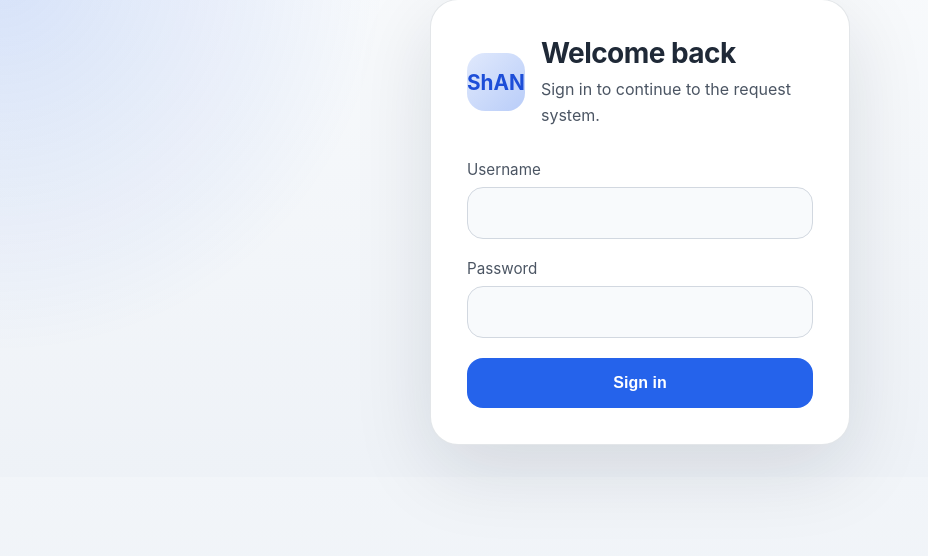
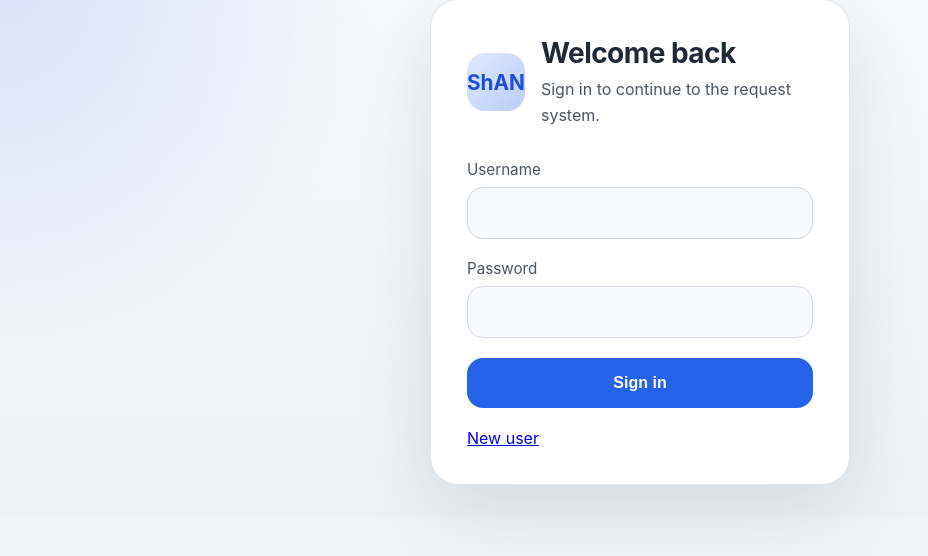
Before and after one commit to shan00000/Django_request_system, a Django app: page / in a window 1280 px wide. Shown: the part 33-589 px from the top of the page, without its empty margins (0-928 px from the left). Run offline with Django 5.2, Linux system fonts and the light colour scheme.

Commit message:
mod: login page

```diff
--- a/accounts/templates/accounts/login.html
+++ b/accounts/templates/accounts/login.html
@@ -32,8 +32,12 @@
                     <label for="password">Password</label>
                     <input id="password" type="password" name="password" autocomplete="current-password" required>
                 </div>
+                {% if error_message %}
+                    <div class="error-message">{{ error_message }}</div>
+                {% endif %}
+                <button type="submit" class="submit-button">Sign in</button>
+                <a href="{% url 'accounts:register' %}">New user</a>
 
-                <button type="submit" class="submit-button">Sign in</button>
             </form>
         </section>
     </main>
--- a/accounts/urls.py
+++ b/accounts/urls.py
@@ -1,6 +1,7 @@
 from django.urls import path
-from . import views
+from .views import LoginView, register_user
 
 urlpatterns = [
-    path("", views.login_view , name="login_page")
+    path("", LoginView.as_view(), name="login"),
+    path("register/", register_user, name="register"),
 ]
--- a/accounts/views.py
+++ b/accounts/views.py
@@ -1,9 +1,31 @@
-from django.shortcuts import render
+from django.shortcuts import render, redirect
 from django.http import HttpResponse
-from django.views import generic
+from django.views import generic, View
 from .models import UserProfile
+from django.contrib.auth import authenticate, login, logout
 
 # Create your views here.
 
-def login_view(request):
-    return render(request, "accounts/login.html")
+
+
+class LoginView(generic.TemplateView):
+    template_name = "accounts/login.html"
+
+    def get(self, request):
+        return render(request, self.template_name)
+
+    def post(self, request):
+
+        username = request.POST.get("username")
+        password = request.POST.get("password")
+
+        user = authenticate(request, username=username, password=password)
+
+        if user is not None:
+            login(request, user)
+            return redirect("admin:index")
+        else:
+            return render(request, self.template_name, {"error": "Invalid username or password."})
+
+def register_user(request):
+    return HttpResponse("User registration page")
```
